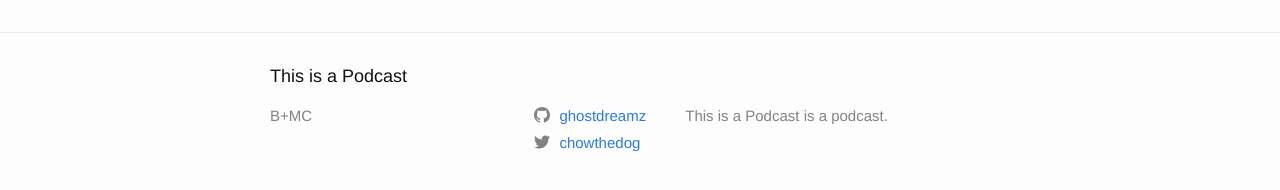
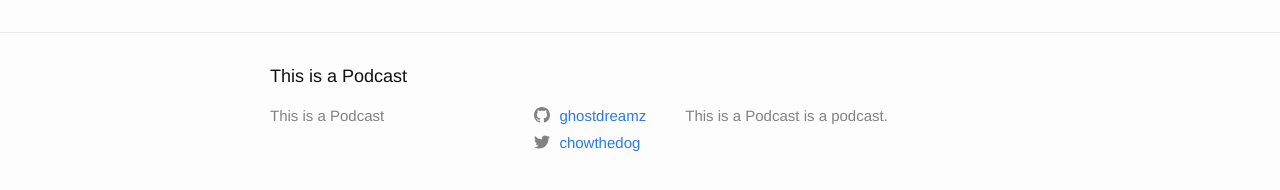
Before and after one commit to ghostdreamz/thisisapodcast, a Jekyll site: the page built from docs/index.md, in a window 1280 px wide. Shown: the part 582-772 px from the top of the page. Built offline with Jekyll 4.4.1, drawn with Linux system fonts in a browser that asks for light colours; part of the change alters nothing that is shown.

Commit message:
Update _config.yml

```diff
--- a/docs/_config.yml
+++ b/docs/_config.yml
@@ -1,8 +1,8 @@
 title: This is a Podcast
-author: B+MC
+#author: B+MC
 email:
 description: "This is a Podcast is a podcast."
-baseurl: ""
+baseurl: "/thisisapodcast"
 url: "http://ghostdreamz.github.io/thisisapodcast"
 # social links
 twitter_username: chowthedog
@@ -17,7 +17,7 @@ github_username:  ghostdreamz
 #youtube_username: jekyll
 #googleplus_username: +jekyll
 
-show_excerpts: false # set to true to show excerpts on the homepage
+#show_excerpts: false # set to true to show excerpts on the homepage
 
 # Minima date format
 # refer to http://shopify.github.io/liquid/filters/date/ if you want to customize this
```
